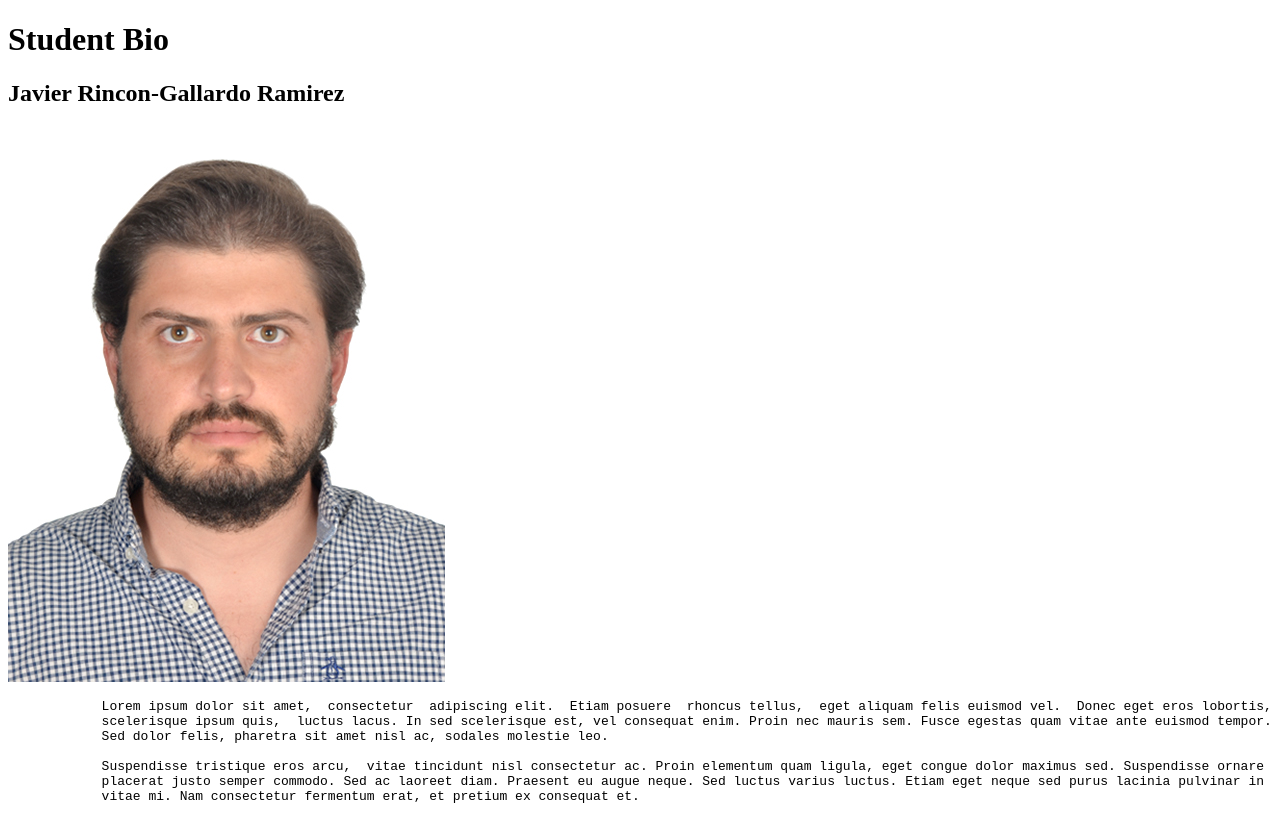
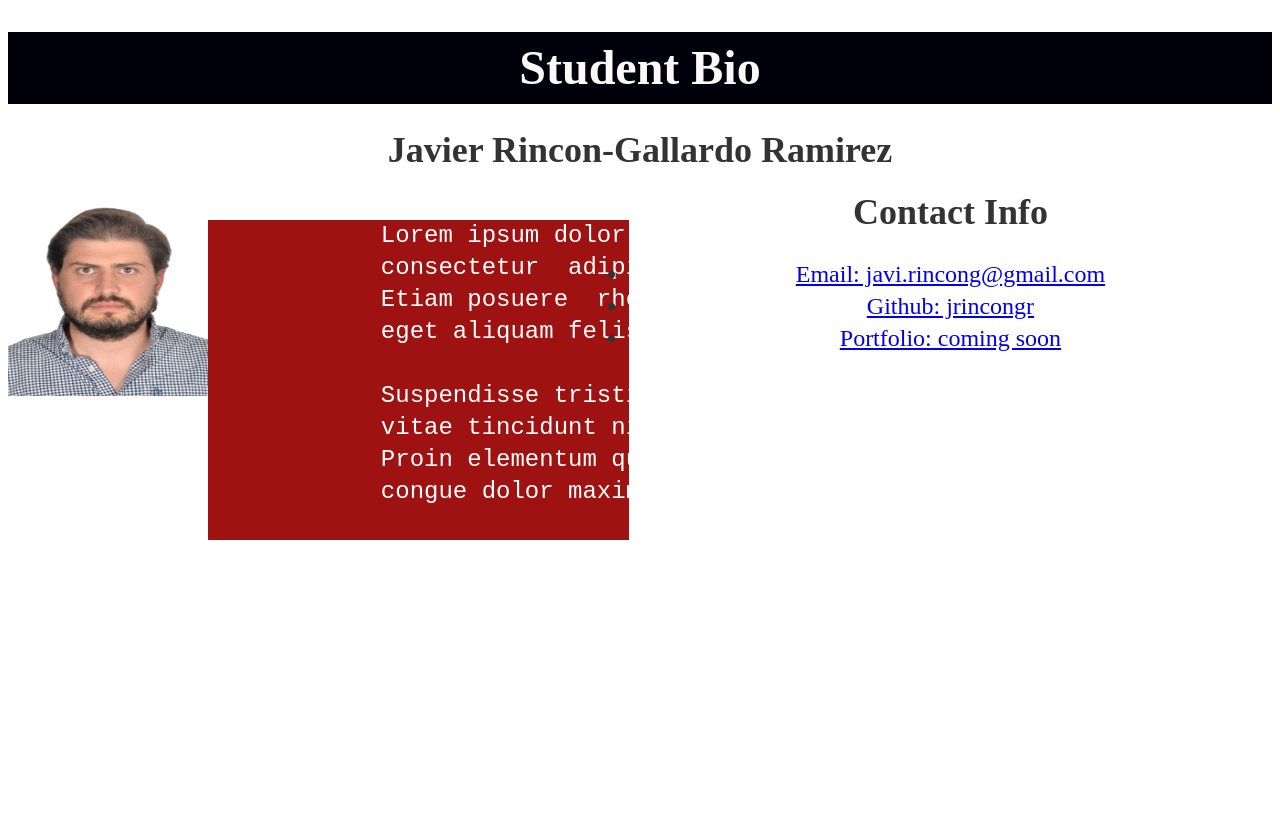
Before and after one commit to jrincongr/StudentBio, a plain HTML site: page index.html in a window 1280 px wide. Shown: the top 822 px of the page. After the commit the page ends 800 px from the top, so only its background shows below. Drawn offline with Linux system fonts and the light colour scheme.

Commit message:
New css ads

```diff
--- a/index.html
+++ b/index.html
@@ -1,17 +1,18 @@
 <!DOCTYPE html>
+<html lang="en-us">
 
 <head>
     <Title>Student Bio</Title>
     <!-- CSS stylesheet link -->
-    <link href="????" rel="stylesheet" type="text/css">
+    <link href="style.css" rel="stylesheet" type="text/css">
 </head>
 
-<body>
+<body id="body">
     <!-- Title -->
-    <h1>Student Bio</h1>
+    <h1 id="header">Student Bio</h1>
 
     <!-- Name of Student -->
-    <h2>Javier Rincon-Gallardo Ramirez</h2>
+    <h2 id="Name">Javier Rincon-Gallardo Ramirez</h2>
 
         <!-- MyPicture-->
         <div>
@@ -19,14 +20,16 @@
         </div>
 
         <!-- Paragrafs about me: ¡Lorem Impsum! -->
-        <pre>
-            Lorem ipsum dolor sit amet,  consectetur  adipiscing elit.  Etiam posuere  rhoncus tellus,  eget aliquam felis euismod vel.  Donec eget eros lobortis,
-            scelerisque ipsum quis,  luctus lacus. In sed scelerisque est, vel consequat enim. Proin nec mauris sem. Fusce egestas quam vitae ante euismod tempor.
-            Sed dolor felis, pharetra sit amet nisl ac, sodales molestie leo.
+        <pre id="text">
+            Lorem ipsum dolor sit amet,
+            consectetur  adipiscing elit.
+            Etiam posuere  rhoncus tellus,
+            eget aliquam felis euismod vel.
 
-            Suspendisse tristique eros arcu,  vitae tincidunt nisl consectetur ac. Proin elementum quam ligula, eget congue dolor maximus sed. Suspendisse ornare
-            placerat justo semper commodo. Sed ac laoreet diam. Praesent eu augue neque. Sed luctus varius luctus. Etiam eget neque sed purus lacinia pulvinar in
-            vitae mi. Nam consectetur fermentum erat, et pretium ex consequat et.
+            Suspendisse tristique eros arcu,
+            vitae tincidunt nisl consectetur.
+            Proin elementum quam ligula, eget
+            congue dolor maximus sed.
         </pre>
 
     <!-- Contact Info -->
@@ -49,3 +52,5 @@
 
 
 </body>
+
+</html>
--- a/style.css
+++ b/style.css
@@ -0,0 +1,76 @@
+
+
+/* The idea was teken from: C:\Users\javir\CodingBootcamp\utor-tor-fsf-pt-09-2020-u-c\01-HTML-Git-CSS\01-Activities\09-FloatLayout-Activity\Solved\floats.css */
+
+ * {
+    box-sizing: border-box;
+    text-align: center;
+    position: relative;
+  }
+
+  #body {
+    font-size: 24px;
+    line-height: 32px;
+    color: #333;
+    background-color: #bacccb00;
+  }
+
+  #header {
+    padding: 20px;
+    margin-bottom: 20px;
+    color: rgb(252, 248, 248);
+    background: #00000a;
+  }
+
+
+  .img-responsive {
+    float: left;
+    width: 200px;
+    height: 200px;
+    color: #fff;
+    background: #30948D;
+  }
+
+  #text {
+    float: left;
+    width: 33.3%;
+    color: #fff;
+    background: #9E1212;
+  }
+
+  #right {
+    float: left;
+    width: 33.3%;
+    color: #fff;
+    background: #30948D;
+  }
+
+  #full {
+    width: 100%;
+    overflow: auto;
+    clear: both;
+    color: #fff;
+    background: #394549;
+  }
+
+  #division {
+    padding: 20px;
+    margin-top: 20px;
+    background: #214fb3;
+  }
+
+  aside {
+    float: left;
+    width: 33%;
+    height: 200px;
+    padding: 20px;
+    margin-left: 30px;
+    background: #a6b747;
+    border: 1px solid #eee;
+  }
+
+  footer {
+    padding: 20px;
+    clear: both;
+    background: #FFA500;
+  }
```
